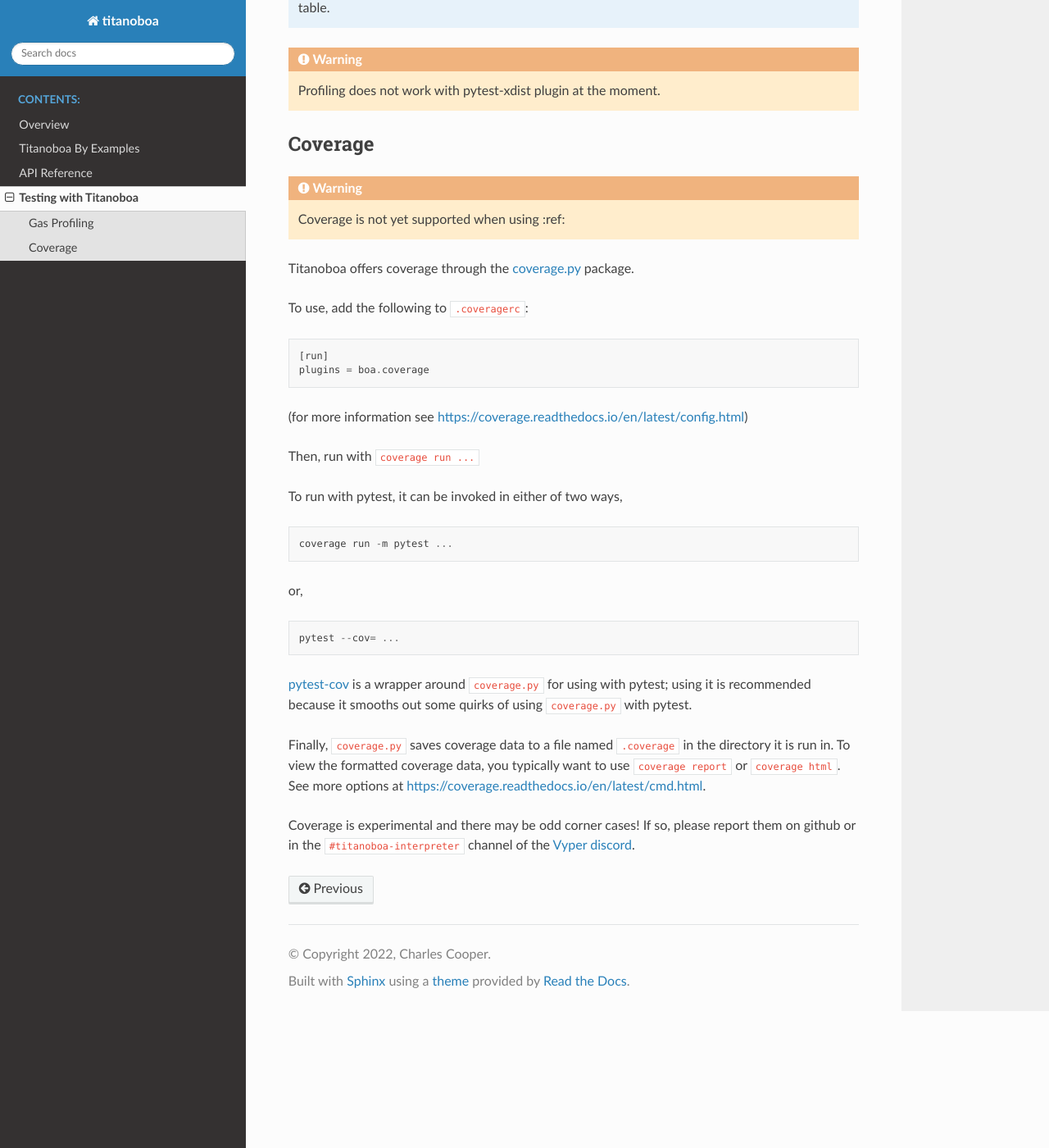
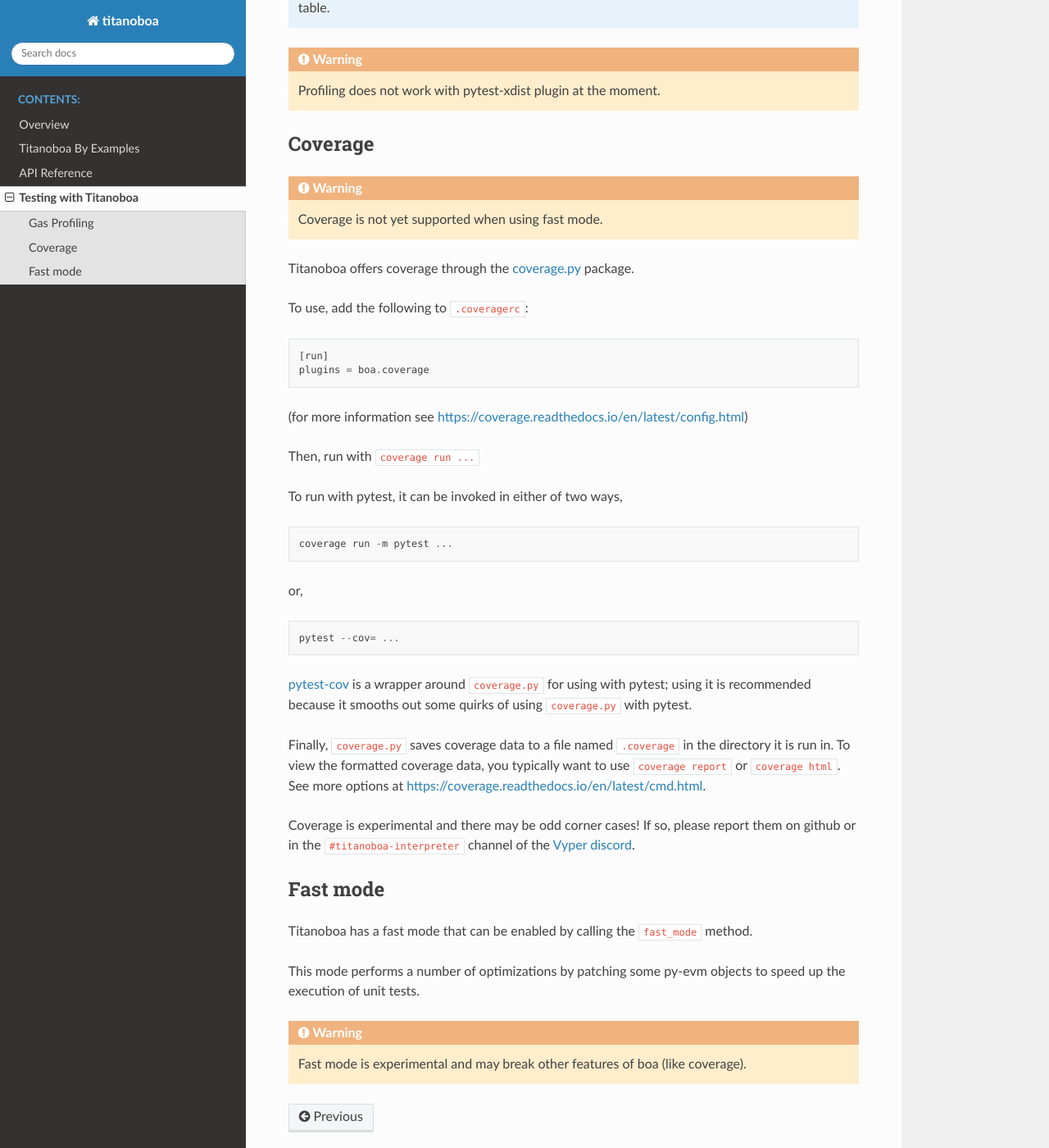
Before and after one commit to vyperlang/titanoboa, a Sphinx documentation site: the page built from docs/source/test.rst, in a window 1280 px wide and 1400 px high, scrolled down 1316 px. Shown: the whole window at 82% size. Built offline with Sphinx 7.4.7 and the Read the Docs theme 2.0.0, drawn with Linux system fonts in a browser that asks for light colours.

Commit message:
docs: more details on fast mode

```diff
--- a/docs/source/test.rst
+++ b/docs/source/test.rst
@@ -63,7 +63,7 @@
 --------------
 
 .. warning::
-    Coverage is not yet supported when using :ref:
+    Coverage is not yet supported when using fast mode.
 
 Titanoboa offers coverage through the `coverage.py <https://coverage.readthedocs.io/>`_ package.
 
@@ -95,3 +95,13 @@
 Finally, ``coverage.py`` saves coverage data to a file named ``.coverage`` in the directory it is run in. To view the formatted coverage data, you typically want to use ``coverage report`` or ``coverage html``. See more options at https://coverage.readthedocs.io/en/latest/cmd.html.
 
 Coverage is experimental and there may be odd corner cases! If so, please report them on github or in the ``#titanoboa-interpreter`` channel of the `Vyper discord <https://discord.gg/6tw7PTM7C2>`_.
+
+Fast mode
+---------
+
+Titanoboa has a fast mode that can be enabled by calling the ``fast_mode`` method.
+
+This mode performs a number of optimizations by patching some py-evm objects to speed up the execution of unit tests.
+
+.. warning::
+    Fast mode is experimental and may break other features of boa (like coverage).
```
